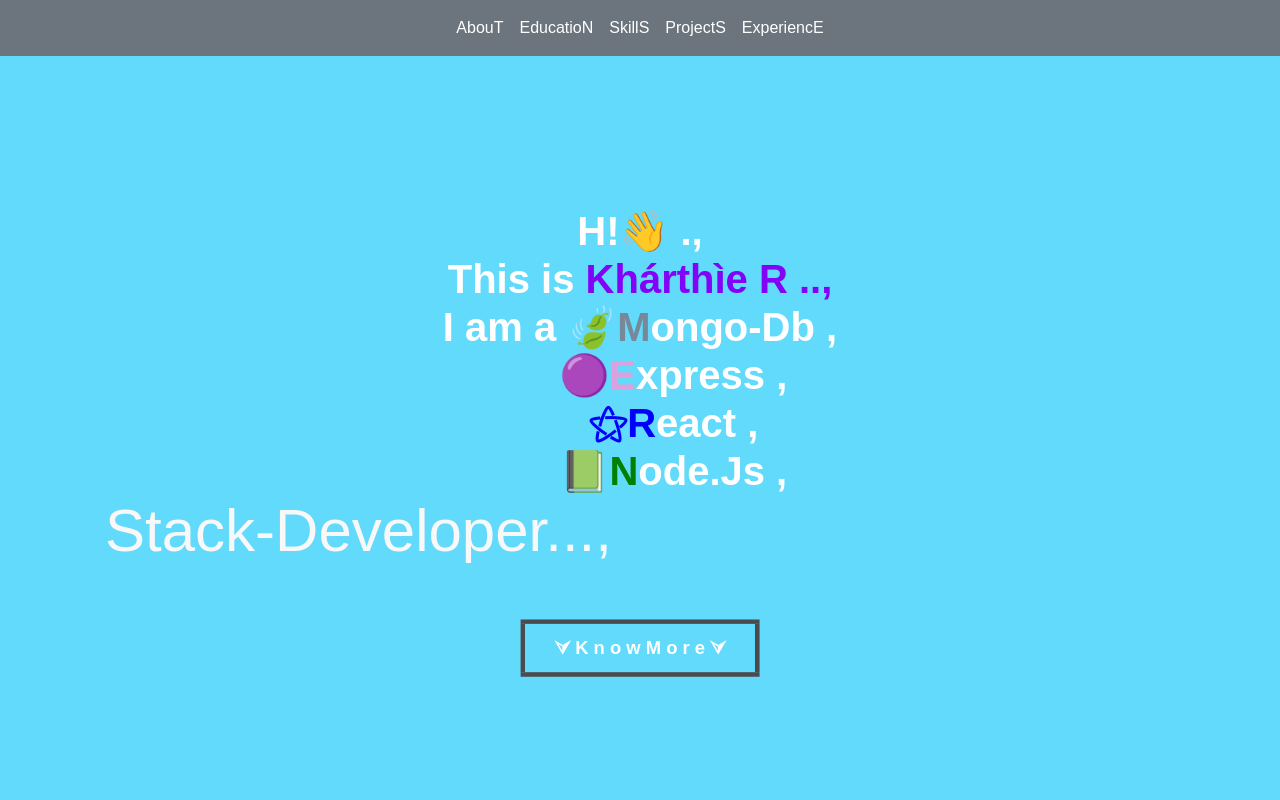
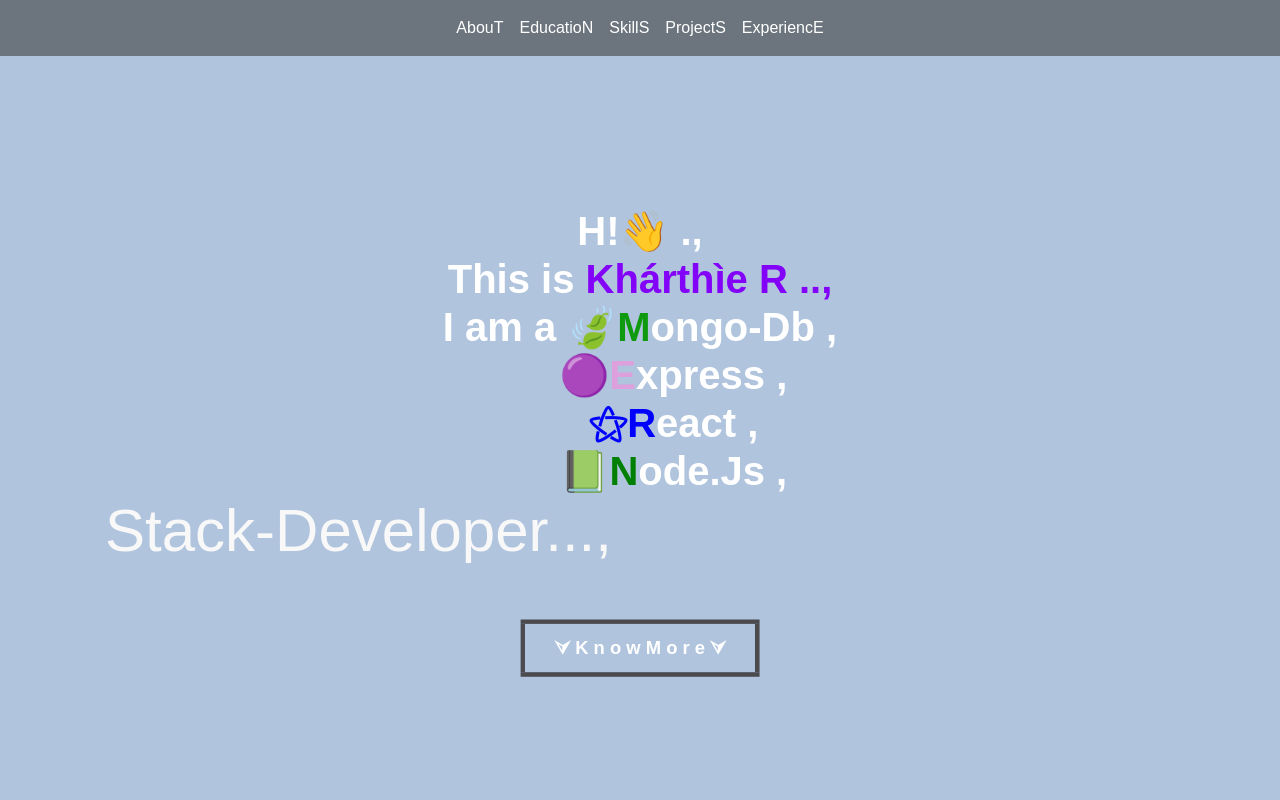
Before and after one commit to Kharthie/Portfolio, a React (Create React App) app: page / in a window 1280 px wide. Shown: the top 800 px of the page. Built offline with nearby package versions, Linux system fonts and the light colour scheme.

Commit message:
correction4

```diff
--- a/src/css/MainComponent.css
+++ b/src/css/MainComponent.css
@@ -24,7 +24,8 @@
   align-items: center;
   border-bottom: 0;
   /* background: rgb(218, 10, 96);  */
-    background: #61dafb;
+    /* background: #61dafb; */
+    background: lightsteelblue;
 
   font-weight: 400;
   color: #27292d;
@@ -100,7 +101,8 @@
   }
 }
 .text-color-main-name1{
-  color: lightslategray;
+  /* color: lightslategray; */
+  color: rgb(14, 153, 14);
 }
 .text-color-main-name2{
   color: plum;
@@ -112,7 +114,8 @@
   color: green;
 }
 .dot{
-  color: #61dafb;
+  /* color: #61dafb; */
+  color: lightsteelblue;
 }
 
 /* body {
```
